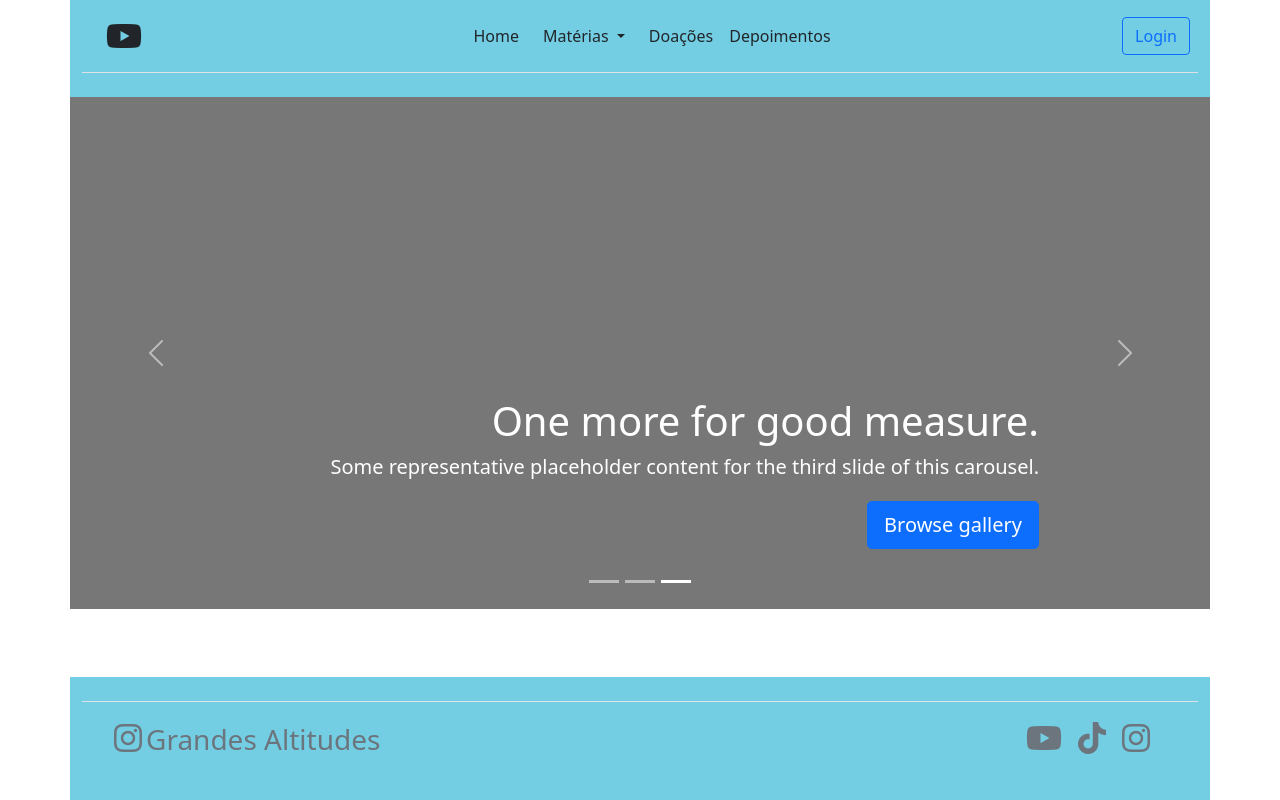
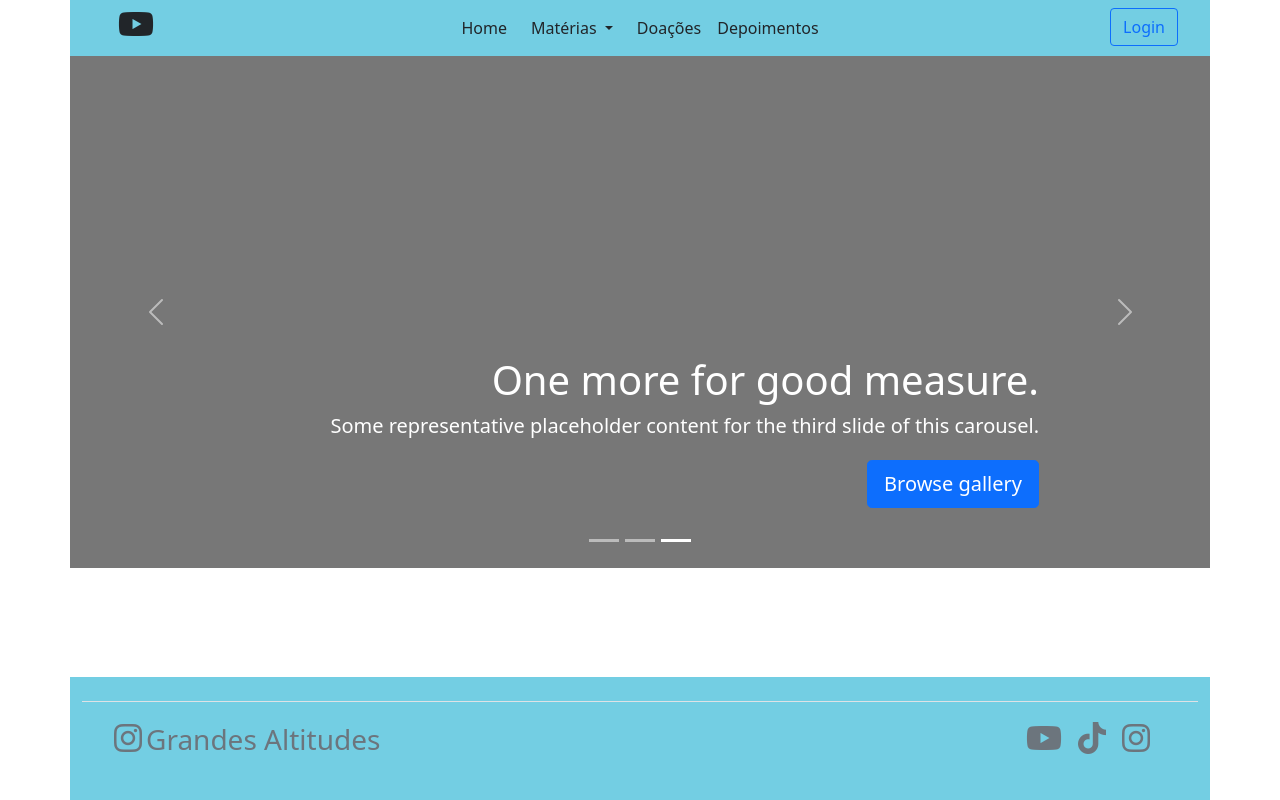
Before and after one commit to burgues0/grandes-altitudes, a Django app: template grandes_altitudes/templates/index.html in a window 1280 px wide. Run offline with Django 3.2, Linux system fonts and the light colour scheme; the template is opened without the code that fills it, so the values that code supplies are empty; some libraries are stand-ins or nearby versions.

Commit message:
fix: edit navbar

```diff
--- a/grandes_altitudes/templates/index.html
+++ b/grandes_altitudes/templates/index.html
@@ -16,13 +16,22 @@
 <!--body start-->
 <body class="d-flex flex-column h-100 p-0">
 <!--navbar start-->
-<div class="container main_blue_color">
-  <header class="d-flex flex-wrap align-items-center justify-content-center justify-content-md-between py-3 mb-4 border-bottom">
+<div class="container main_blue_color" role="navigation">
+  <nav class="navbar navbar-expand-md">
+      <button class="navbar-toggler" type="button" data-toggle="collapse" data-target="#navbarToggler" aria-controls="navbarToggler" aria-expanded="false" aria-label="Toggle navigation">
+          <span class="navbar-toggler-icon"></span>
+      </button>
+      <div class="collapse navbar-collapse" id="navbarToggler">
+          <div class="container">
+              <div class="row">
+                  <div class="col-md-2">
                       <a href="/" class="d-flex align-items-center col-md-3 mb-2 mb-md-0 ms-4 text-dark text-decoration-none">
                           <!--colocar a logo da ong-->
                           <i class="fa-brands fa-youtube fa-2x"></i>
                       </a>
-    <ul class="nav col-12 col-md-auto mb-2 justify-content-center mb-md-0">
+                  </div>
+                  <div class="col align-self-center">
+                      <ul class="nav justify-content-center mb-md-0">
                           <li><a href="/" class="nav-link px-2 link-dark">Home</a></li>
                           <li class="nav-item dropdown">
                             <a class="nav-link link-dark active dropdown-toggle" href="#" id="navbarDropdown" role="button" data-bs-toggle="dropdown" aria-expanded="false">
@@ -37,11 +46,16 @@
                           <li><a href="#" class="nav-link px-2 link-dark">Doações</a></li>
                           <li><a href="#" class="nav-link px-2 link-dark">Depoimentos</a></li>
                       </ul>
-
-    <div class="col-md-3 text-end">
+                  </div>
+                  <div class="col-md-2">
+                      <div class="text-end">
                           <a href="signup"><button type="button" class="btn btn-outline-primary me-2">Login</button></a>
                         </div>
-  </header>
+                  </div>
+              </div>
+          </div>
+      </div>
+  </nav>
 </div>
 <!--navbar end-->
 <!--page content start-->
--- a/site_ong/urls.py
+++ b/site_ong/urls.py
@@ -4,4 +4,10 @@ from . import views
 urlpatterns = [
     path("", views.index, name="index"),
     path("signup", views.signup, name="signup"),
+    path("login", views.login, name="login"),
+    # path("materias", views.materias, name="materias"),
+    # path("signup", views.signup, name="signup"),
+    # path("signup", views.signup, name="signup"),
+    # path("signup", views.signup, name="signup"),
+    # path("signup", views.signup, name="signup"),
 ]
--- a/site_ong/views.py
+++ b/site_ong/views.py
@@ -10,5 +10,5 @@ def index(request):
 def signup(request):
     return render(request, "signup.html")
 
-def subjects(request):
+def login(request):
     pass
```
Lines whose indentation alone changed are shown as unchanged.
